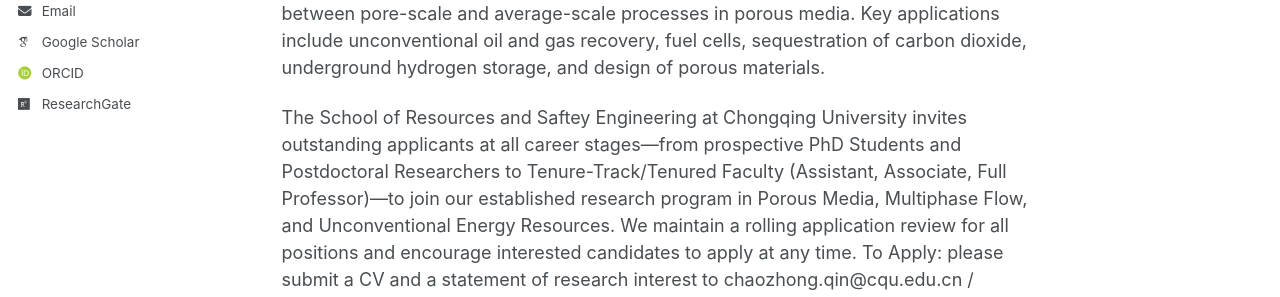
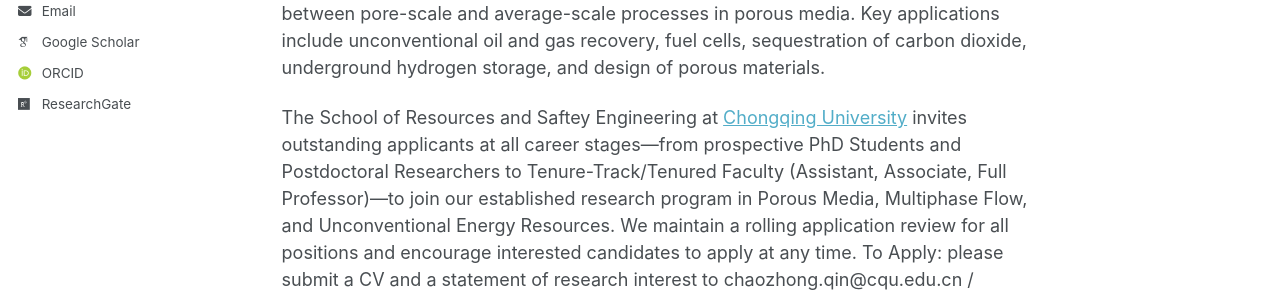
Before and after one commit to CZQIN/czqin.github.io, a Jekyll site: the page built from _pages/about.md, in a window 1280 px wide and 1214 px high. Shown: the part 489-786 px from the top of the window. Built offline with Jekyll 4.4.1, drawn with Linux system fonts in a browser that asks for light colours; some web fonts are replaced; a script that is not in the unit is left out; some of the changed lines change nothing that is shown; some of the changed text lies outside the part shown.

Commit message:
Update about.md

```diff
--- a/_pages/about.md
+++ b/_pages/about.md
@@ -12,4 +12,4 @@
 My research focuses on flow and transport phenomena in diverse porous media, including geological formations and artificial materials. I am dedicated to developing image-based numerical models, advancing digital rock physics, and building cutting-edge numerical tools to gain deep insights into pore-scale physics. My work aims to bridge the gap between pore-scale and average-scale processes in porous media. Key applications include unconventional oil and gas recovery, fuel cells, sequestration of carbon dioxide, underground hydrogen storage, and design of porous materials.
 
 
-The School of Resources and Saftey Engineering at Chongqing University invites outstanding applicants at all career stages—from prospective PhD Students and Postdoctoral Researchers to Tenure-Track/Tenured Faculty (Assistant, Associate, Full Professor)—to join our established research program in Porous Media, Multiphase Flow, and Unconventional Energy Resources. We maintain a rolling application review for all positions and encourage interested candidates to apply at any time. To Apply: please submit a CV and a statement of research interest to chaozhong.qin@cqu.edu.cn / chaozhong.qin@gmail.com.
+The School of Resources and Saftey Engineering at [Chongqing University](https://english.cqu.edu.cn/) invites outstanding applicants at all career stages—from prospective PhD Students and Postdoctoral Researchers to Tenure-Track/Tenured Faculty (Assistant, Associate, Full Professor)—to join our established research program in Porous Media, Multiphase Flow, and Unconventional Energy Resources. We maintain a rolling application review for all positions and encourage interested candidates to apply at any time. To Apply: please submit a CV and a statement of research interest to chaozhong.qin@cqu.edu.cn / chaozhong.qin@gmail.com.
```
